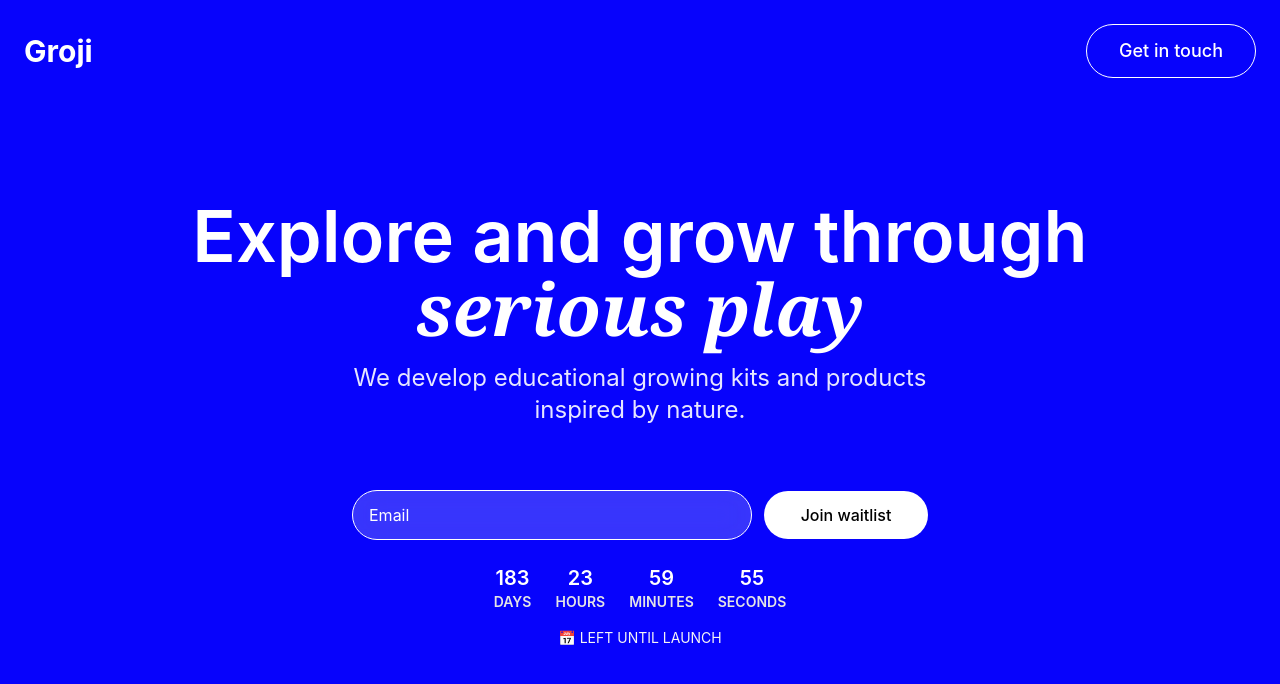
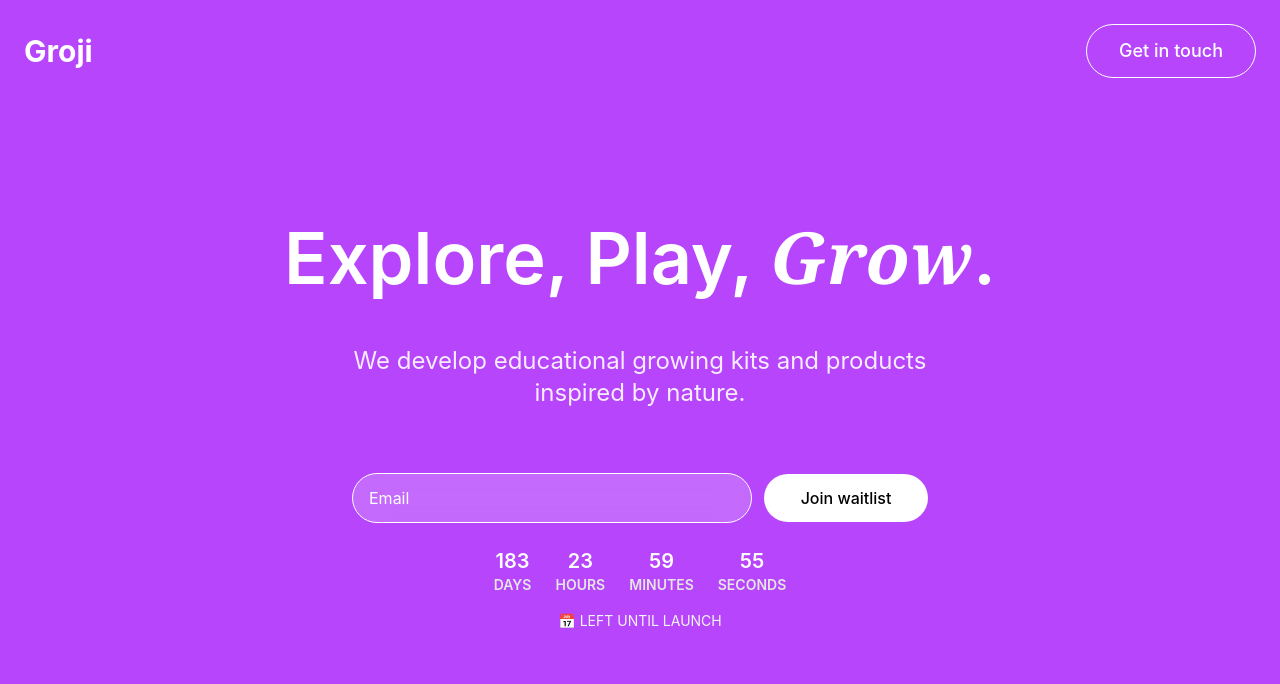
Before and after one commit to m-mcaulay/groji-website, a Next.js app: page / in a window 1280 px wide. Shown: the top 684 px of the page. Built offline with nearby package versions, Linux system fonts and the light colour scheme.

Commit message:
Update copy and color - WIP

```diff
--- a/app/page.tsx
+++ b/app/page.tsx
@@ -125,7 +125,7 @@ export default function Home() {
         transition={{ duration: 1 }}
         className="overflow-hidden"
       >
-        <main className="full-screen-height bg-[#0703fc] px-4 overflow-hidden">
+        <main className="full-screen-height bg-[#b645fc] px-4 overflow-hidden">
           <EmojiPainter />
           <div className="text-center flex flex-col justify-center full-screen-height z-1 max-h-screen overflow-y-hidden">
             <nav className="absolute top-5 md:top-6 md:left-6 md:right-6 left-4 right-4 flex justify-between items-center font-bold">
@@ -136,7 +136,7 @@ export default function Home() {
                 <motion.div
                   whileHover={{ scale: 1.05 }}
                   whileTap={{ scale: 0.97 }}
-                  className="text-white cursor-pointer font-medium border border-white bg-[#0703fc] rounded-full text-sm md:text-lg px-6 py-2 md:px-8 md:py-3 hover:bg-gray-300 hover:text-black transition"
+                  className="text-white cursor-pointer font-medium border border-white bg-[#b645fc] rounded-full text-sm md:text-lg px-6 py-2 md:px-8 md:py-3 hover:bg-gray-300 hover:text-black transition"
                 >
                   <a
                     href="mailto:stephen@studiomod.uk"
@@ -169,11 +169,12 @@ export default function Home() {
                   initial={{ opacity: 0, y: 10 }}
                   animate={{ opacity: 1, y: 0 }}
                   transition={{ delay: 0.1, duration: 0.7 }}
-                  className="text-5xl md:text-7xl font-semibold text-white md:min-w-[80%] lg:max-w-[80%]"
+                  className="text-5xl md:text-7xl font-semibold leading-[1.1] text-white md:min-w-[100%] lg:max-w-[100%]"
                 >
-                  Explore and grow through{" "}
-                  <span className="italic font-serif">serious play</span>
+                  Explore, Play, <span className="italic font-serif">Grow</span>
+                  .<br />
                 </motion.h1>
+                {/* <motion.h2>Where Curiosity Blooms.</motion.h2> */}
 
                 <motion.p
                   initial={{ opacity: 0 }}
@@ -181,6 +182,7 @@ export default function Home() {
                   transition={{ delay: 0.3, duration: 0.6 }}
                   className="text-white/90 md:max-w-xl mx-auto text-xl md:text-2xl"
                 >
+                  <br />
                   We develop educational growing kits and products inspired by
                   nature. <br />
                 </motion.p>
```
